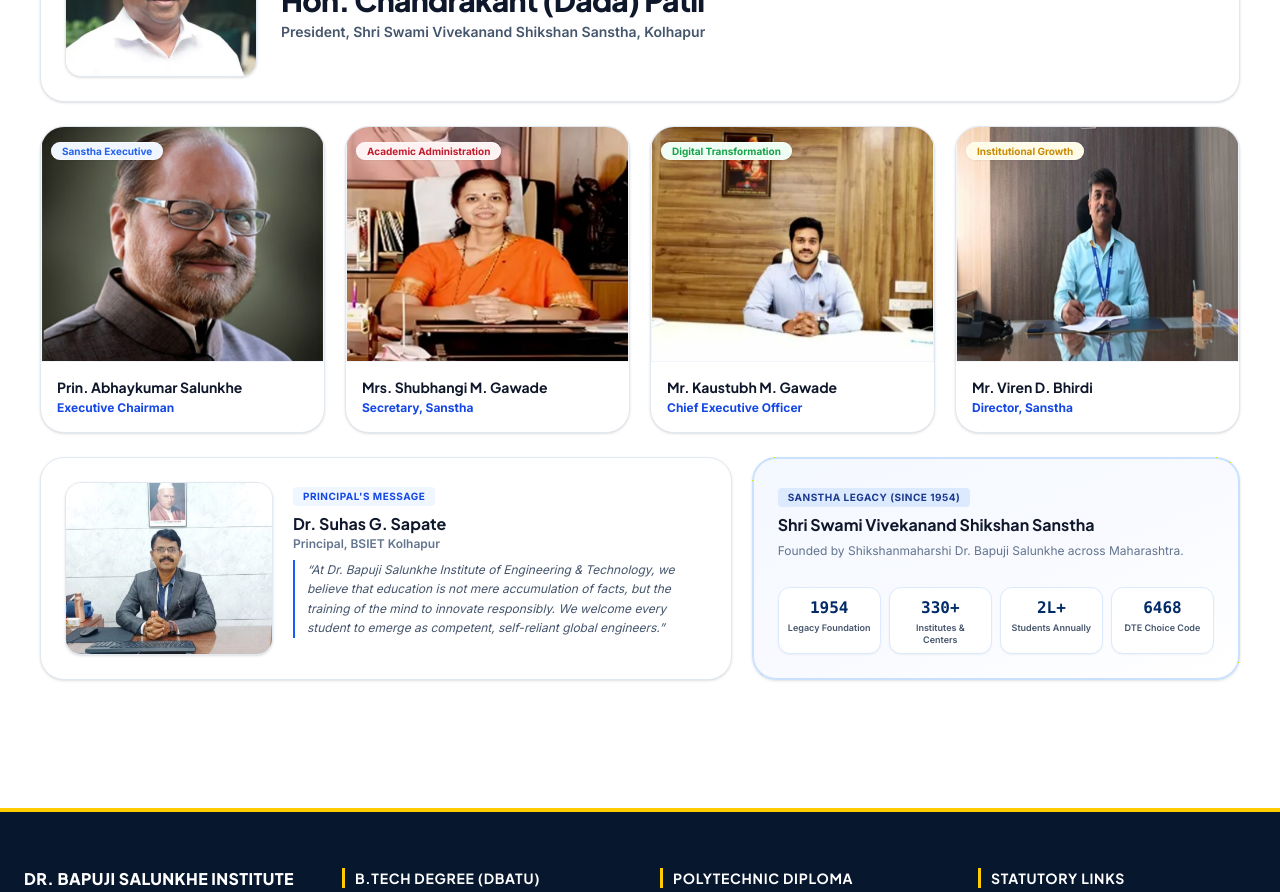
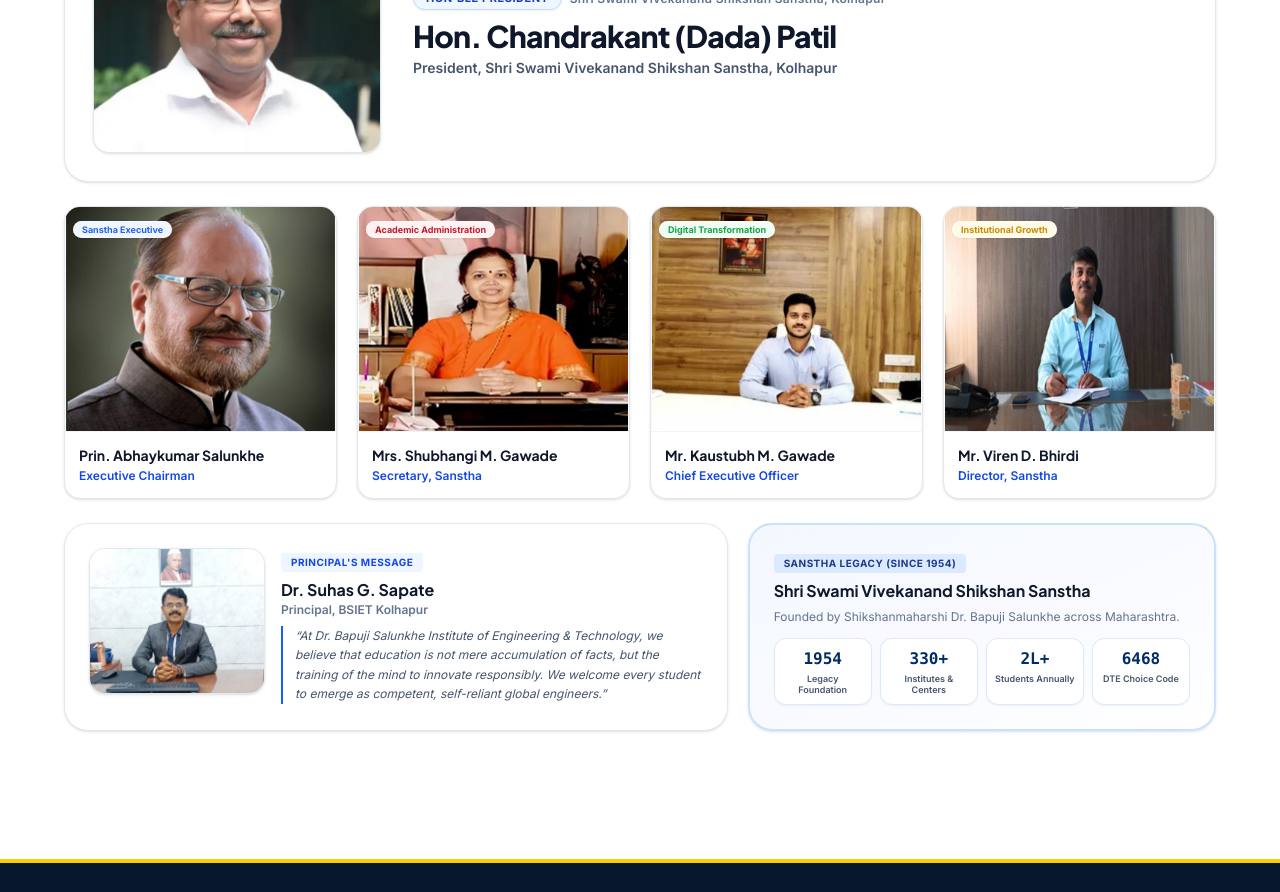
Before and after one commit to Techwolf78/bsiet, a Next.js app: page /about in a window 1280 px wide. Shown: the part 1660-2552 px from the top of the page. Built offline with nearby package versions, Linux system fonts and the light colour scheme.

Commit message:
style(leadership): balance president and 4 leaders photo sizes

```diff
--- a/components/home/BentoLeadership.tsx
+++ b/components/home/BentoLeadership.tsx
@@ -3,9 +3,9 @@
 
 export default function BentoLeadership() {
   return (
-    <section className="py-20 px-4 bg-white" id="leadership">
+    <section className="py-16 sm:py-20 px-4 bg-white" id="leadership">
       <div className="max-w-7xl mx-auto">
-        <div className="text-center max-w-2xl mx-auto mb-12">
+        <div className="text-center max-w-2xl mx-auto mb-10">
           <span className="bg-red-100 text-red-700 text-xs font-bold uppercase tracking-wider px-3.5 py-1.5 rounded-full">
             Institutional Leadership
           </span>
@@ -18,17 +18,17 @@
           </p>
         </div>
 
-        {/* 1. PRESIDENT EXECUTIVE SPOTLIGHT (Compact Horizontal Hero — Zero Negative Space, Clean Slate/Navy) */}
-        <div className="bg-white rounded-3xl border border-slate-200 shadow-sm hover:shadow-md transition-all p-5 sm:p-6 mb-6 flex flex-col sm:flex-row items-center gap-6">
-          {/* Photo Frame — Exact 6:5 Aspect Ratio, ZERO Cropping */}
-          <div className="relative w-44 sm:w-48 aspect-[6/5] rounded-2xl overflow-hidden border border-slate-200 shadow-sm bg-slate-50 shrink-0">
+        {/* 1. PRESIDENT EXECUTIVE SPOTLIGHT (Executive Hero — Balanced & Commanding) */}
+        <div className="bg-white rounded-3xl border border-slate-200 shadow-sm hover:shadow-md transition-all p-5 sm:p-7 mb-6 flex flex-col sm:flex-row items-center gap-6 sm:gap-8 max-w-6xl mx-auto">
+          {/* Photo Frame — Exact 6:5 Aspect Ratio, 288px wide on Desktop, ZERO Cropping */}
+          <div className="relative w-56 sm:w-72 aspect-[6/5] rounded-2xl overflow-hidden border border-slate-200 shadow-sm bg-slate-50 shrink-0">
             <Image
               src={HERO_LEADER.image}
               alt={HERO_LEADER.name}
               fill
               priority
               className="object-contain object-center"
-              sizes="192px"
+              sizes="(max-width: 640px) 224px, 288px"
             />
           </div>
 
@@ -52,26 +52,26 @@
           </div>
         </div>
 
-        {/* 2. THE 4 SANSTHA LEADERS (4 Compact Cards — Zero Negative Space) */}
-        <div className="grid grid-cols-1 sm:grid-cols-2 lg:grid-cols-4 gap-5 mb-6">
+        {/* 2. THE 4 SANSTHA LEADERS (Well-Proportioned Executive Cards) */}
+        <div className="grid grid-cols-2 lg:grid-cols-4 gap-4 sm:gap-5 max-w-6xl mx-auto mb-6">
           {SANSTHA_LEADERS.map((ldr) => (
             <div
               key={ldr.id}
-              className="bg-white rounded-3xl border border-slate-200 shadow-sm hover:shadow-xl hover:border-blue-400 transition-all overflow-hidden group"
+              className="bg-white rounded-2xl border border-slate-200 shadow-sm hover:shadow-md hover:border-blue-300 transition-all overflow-hidden group flex flex-col"
             >
-              {/* Photo Frame — Exact 6:5 Aspect Ratio, ZERO Cropping */}
-              <div className="relative w-full aspect-[6/5] bg-slate-100 overflow-hidden border-b border-slate-100">
+              {/* Photo Frame — Exact 6:5 Aspect Ratio, Clean Edge-to-Edge */}
+              <div className="relative w-full aspect-[6/5] bg-slate-50 overflow-hidden border-b border-slate-100">
                 <Image
                   src={ldr.image}
                   alt={ldr.name}
                   fill
                   className="object-contain object-center transition-transform duration-500 group-hover:scale-105"
-                  sizes="(max-width: 640px) 100vw, (max-width: 1024px) 50vw, 25vw"
+                  sizes="(max-width: 640px) 50vw, 25vw"
                 />
                 {ldr.tag && (
-                  <div className="absolute top-2.5 left-2.5">
+                  <div className="absolute top-2 left-2">
                     <span
-                      className="text-[10px] font-bold px-2.5 py-0.5 rounded-full shadow-xs border border-white/40"
+                      className="text-[9px] font-bold px-2 py-0.5 rounded-full shadow-xs border border-white/40"
                       style={{ backgroundColor: ldr.tagBg, color: ldr.tagColor }}
                     >
                       {ldr.tag}
@@ -80,12 +80,12 @@
                 )}
               </div>
 
-              {/* Content Cleanly Below Photo — Compact & Tight */}
-              <div className="p-4">
-                <h4 className="font-bold text-slate-900 text-sm leading-snug">
+              {/* Content Cleanly Below Photo */}
+              <div className="p-3.5">
+                <h4 className="font-bold text-slate-900 text-xs sm:text-sm leading-snug">
                   {ldr.name}
                 </h4>
-                <span className="text-xs text-blue-700 font-bold block mt-0.5">
+                <span className="text-[11px] sm:text-xs text-blue-700 font-semibold block mt-0.5">
                   {ldr.role}
                 </span>
               </div>
@@ -93,17 +93,17 @@
           ))}
         </div>
 
-        {/* 3. PRINCIPAL'S DESK & SANSTHA HERITAGE METRICS (Compact Row — Zero Negative Space) */}
-        <div className="grid grid-cols-1 lg:grid-cols-12 gap-5">
+        {/* 3. PRINCIPAL'S DESK & SANSTHA HERITAGE METRICS (Compact Row — Matching Width) */}
+        <div className="grid grid-cols-1 lg:grid-cols-12 gap-4 sm:gap-5 max-w-6xl mx-auto">
           {/* Principal's Desk */}
-          <div className="lg:col-span-7 bg-white rounded-3xl p-5 sm:p-6 border border-slate-200 shadow-sm hover:shadow-md transition-all flex flex-col sm:flex-row items-center sm:items-start gap-5">
-            <div className="relative w-44 sm:w-52 aspect-[6/5] rounded-2xl overflow-hidden border border-slate-200 shrink-0 bg-slate-50 shadow-sm">
+          <div className="lg:col-span-7 bg-white rounded-3xl p-5 sm:p-6 border border-slate-200 shadow-sm hover:shadow-md transition-all flex flex-col sm:flex-row items-center sm:items-start gap-4">
+            <div className="relative w-36 sm:w-44 aspect-[6/5] rounded-2xl overflow-hidden border border-slate-200 shrink-0 bg-slate-50 shadow-sm">
               <Image
                 src={PRINCIPAL_DATA.image}
                 alt={PRINCIPAL_DATA.name}
                 fill
                 className="object-contain object-center"
-                sizes="208px"
+                sizes="176px"
               />
             </div>
             <div className="flex-1 text-center sm:text-left">
```
